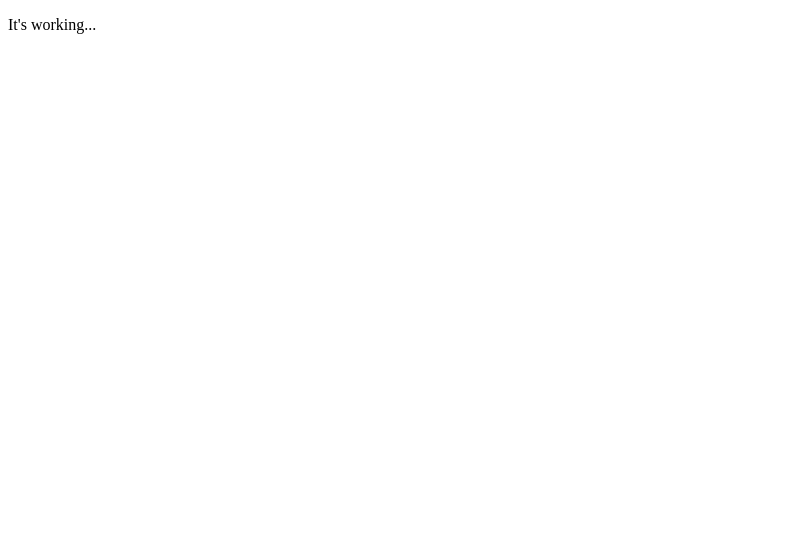
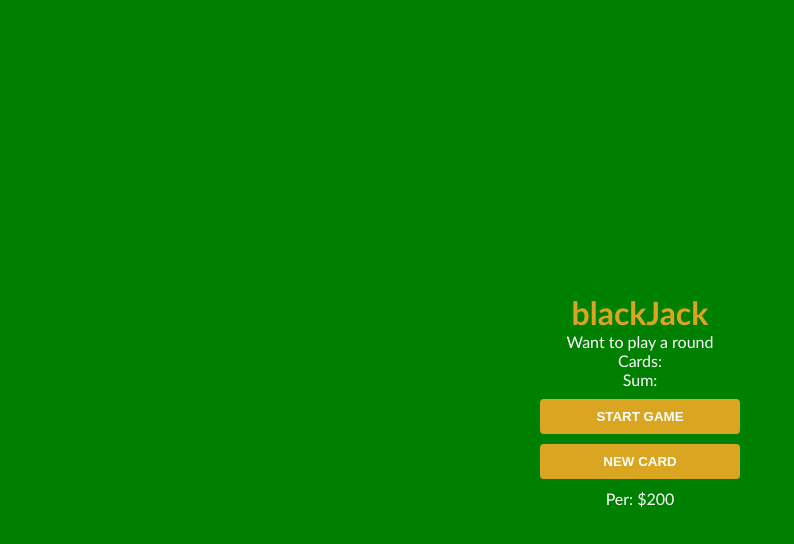
Before and after one commit to gabrielintech1999/black-jack-game, a plain HTML site: page index.html in a window 1280 px wide. Shown: the whole page, without its empty margins (0-794 px from the left). Drawn offline with Linux system fonts and the light colour scheme.

Commit message:
starting on game...

```diff
--- a/index.html
+++ b/index.html
@@ -1,11 +1,57 @@
 <!DOCTYPE html>
 <html lang="en">
-<head>
-    <meta charset="UTF-8">
-    <meta name="viewport" content="width=device-width, initial-scale=1.0">
+  <head>
+    <meta charset="UTF-8" />
+    <meta name="viewport" content="width=device-width, initial-scale=1.0" />
     <title>black jack game | game</title>
-</head>
-<body>
-    <p>It's working...</p>
-</body>
+
+    <style>
+      * {
+        padding: 0;
+        margin: 0;
+        box-sizing: border-box;
+      }
+
+      body {
+        height: 100vh;
+        display: flex;
+        justify-content: center;
+
+        align-items: center;
+        text-align: center;
+        font-family: "Trebuchet MS", "Lucida Sans Unicode", "Lucida Grande",
+          "Lucida Sans", Arial, sans-serif;
+          background-color: green;
+          color: #fff;
+      }
+
+      #title-el {
+        color: goldenrod;
+      }
+
+      button {
+        display: block;
+        margin: 10px auto;
+        width: 200px;
+        padding: 10px;
+        border: none;
+        border-radius: 4px;
+        color: #fff;
+        font-weight: bold;
+        background-color: goldenrod;
+        cursor: pointer;
+      }
+    </style>
+  </head>
+  <body>
+    <div class="container">
+      <h1 id="title-el">blackJack</h1>
+      <p>Want to play a round</p>
+      <div>Cards:</div>
+      <div>Sum:</div>
+      <button>START GAME</button>
+      <button>NEW CARD</button>
+      <p>Per: $200</p>
+    </div>
+  </body>
 </html>
```
